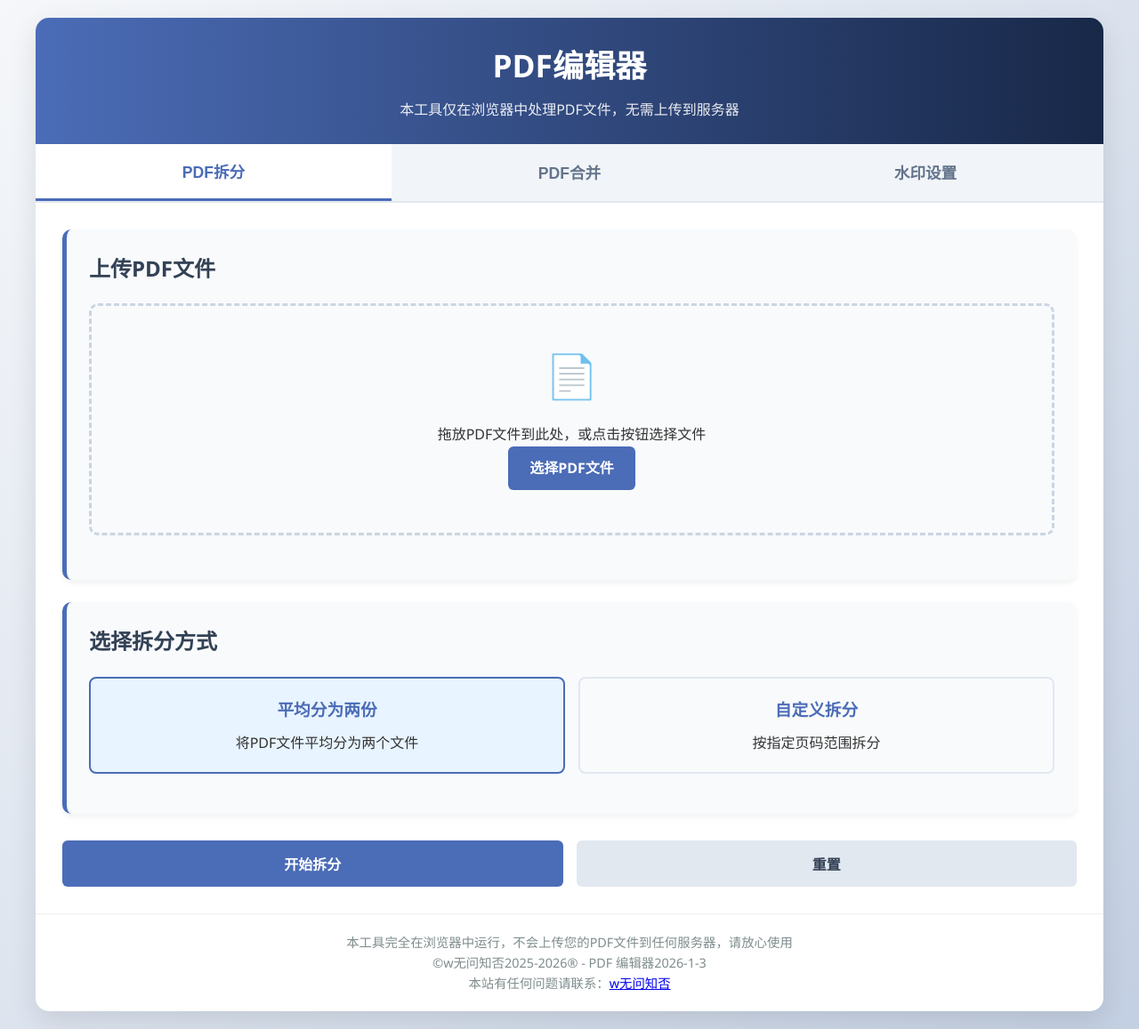
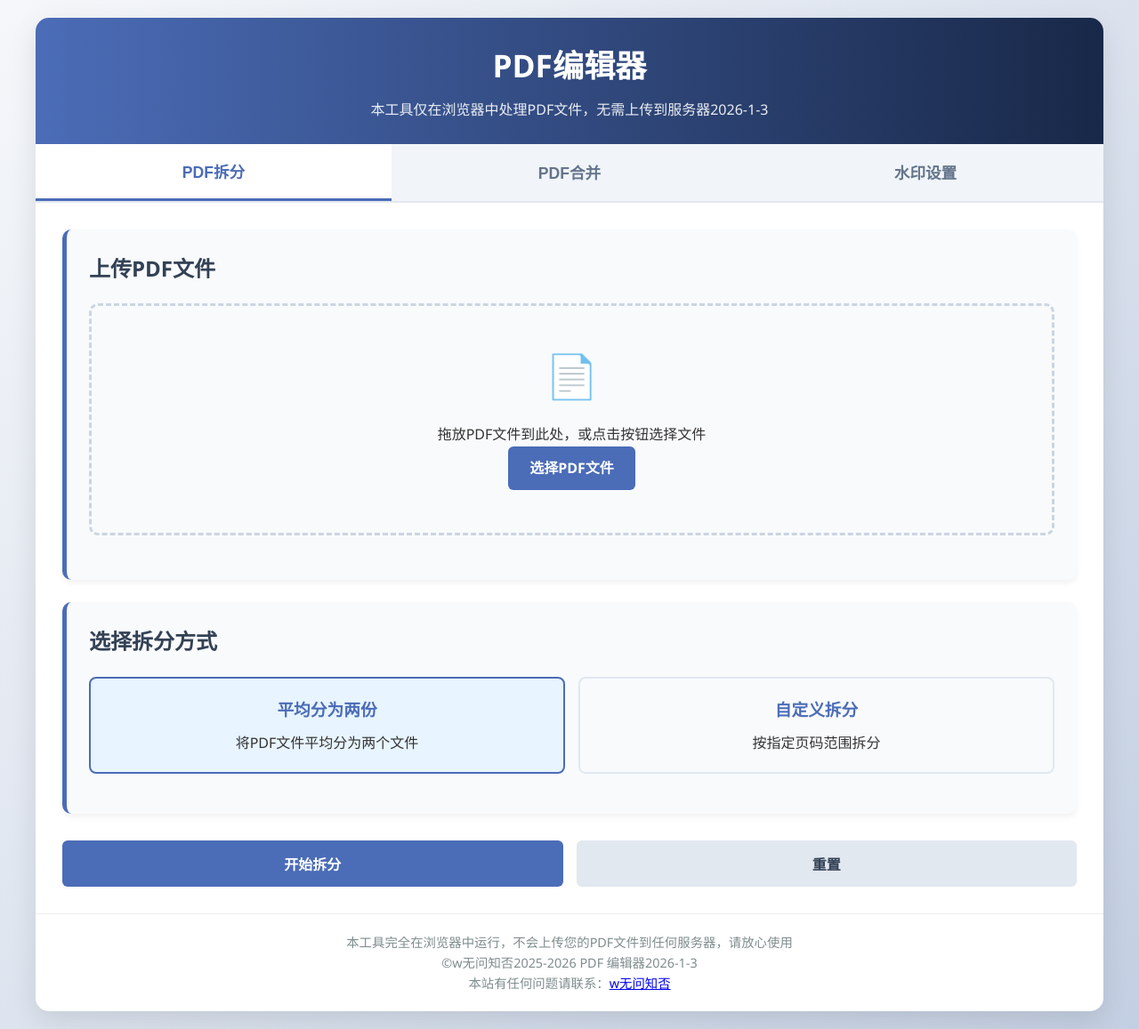
Before and after one commit to wuwen502316/PDF-editor, a plain HTML site: page index.html in a window 1280 px wide. Shown: the whole page at 89% size. Drawn offline with Linux system fonts and the light colour scheme.

Commit message:
Update index.html

```diff
--- a/index.html
+++ b/index.html
@@ -11,7 +11,8 @@
     <div class="container">
         <header>
             <h1>PDF编辑器</h1>
-            <p class="subtitle">本工具仅在浏览器中处理PDF文件，无需上传到服务器</p>
+            <p class="subtitle">本工具仅在浏览器中处理PDF文件，无需上传到服务器<span id="lastUpdateTime" fontSize="1em"> placeholder </span></p>
+
         </header>
 
         <div class="tabs">
@@ -169,7 +170,7 @@
         </div>
 <footer>
             <p>本工具完全在浏览器中运行，不会上传您的PDF文件到任何服务器，请放心使用</p>
-            <p>©<span uid="Bilibili-uid" id="AuthorId"> palceholder </span><span id="TIME">palceholder</span>® - PDF 编辑器<span id="version">palceholder</span> </p>
+            <p>©<span uid="Bilibili-uid" id="AuthorId"> palceholder </span><span id="time">palceholder</span> PDF 编辑器<span id="version">palceholder</span> </p>
             <!--<p>使用PDF-Lib库实现，支持大多数PDF文件处理</p> -->
             <p>本站有任何问题请联系：<a target="_blank" title="https://space.bilibili.com/11281446" color="#F0596B" id="LINKTO" href="https://space.bilibili.com/11281446">w无问知否</a></p>
         </footer>
@@ -179,14 +180,15 @@
 		window.onload = function(){
 			const __AuthorId = "w无问知否";
 			const __time = 2025;//初稿时间
-			const __version = "1.0.0";
 			const __lastUpdateTime = "2026-1-3";//
 			const __year = new Date().getFullYear();
 
 			const AUTHORID = document.getElementById("AuthorId");
 			const VERSION = document.getElementById("version");//
-			const TIME = document.getElementById("TIME");
+			const TIME = document.getElementById("time");
+			const LASTUPDATETIME = document.getElementById("lastUpdateTime");
 
+			LASTUPDATETIME.innerHTML = __lastUpdateTime;
 			AUTHORID.innerHTML = __AuthorId;
 			VERSION.innerHTML = __lastUpdateTime;
 			TIME.setAttribute("year",__year);
```
